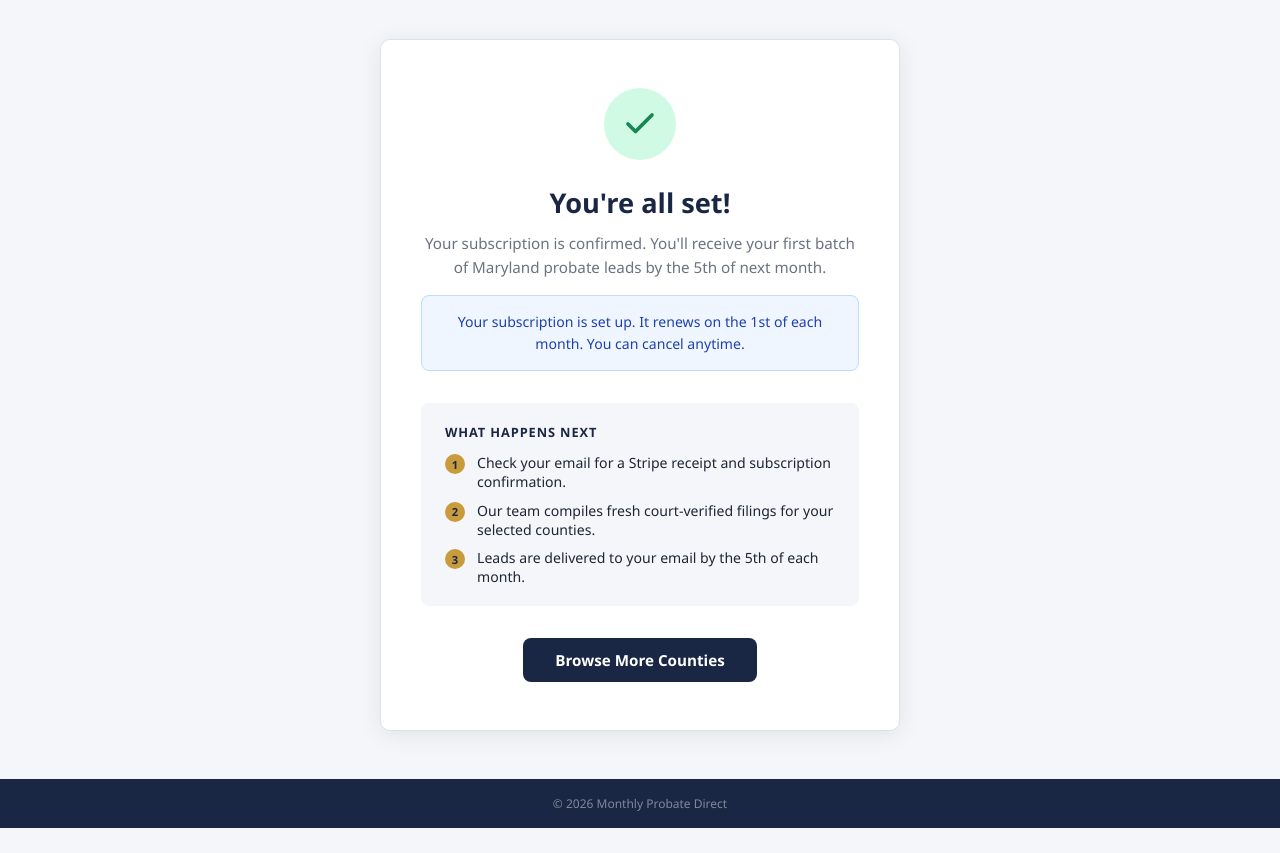
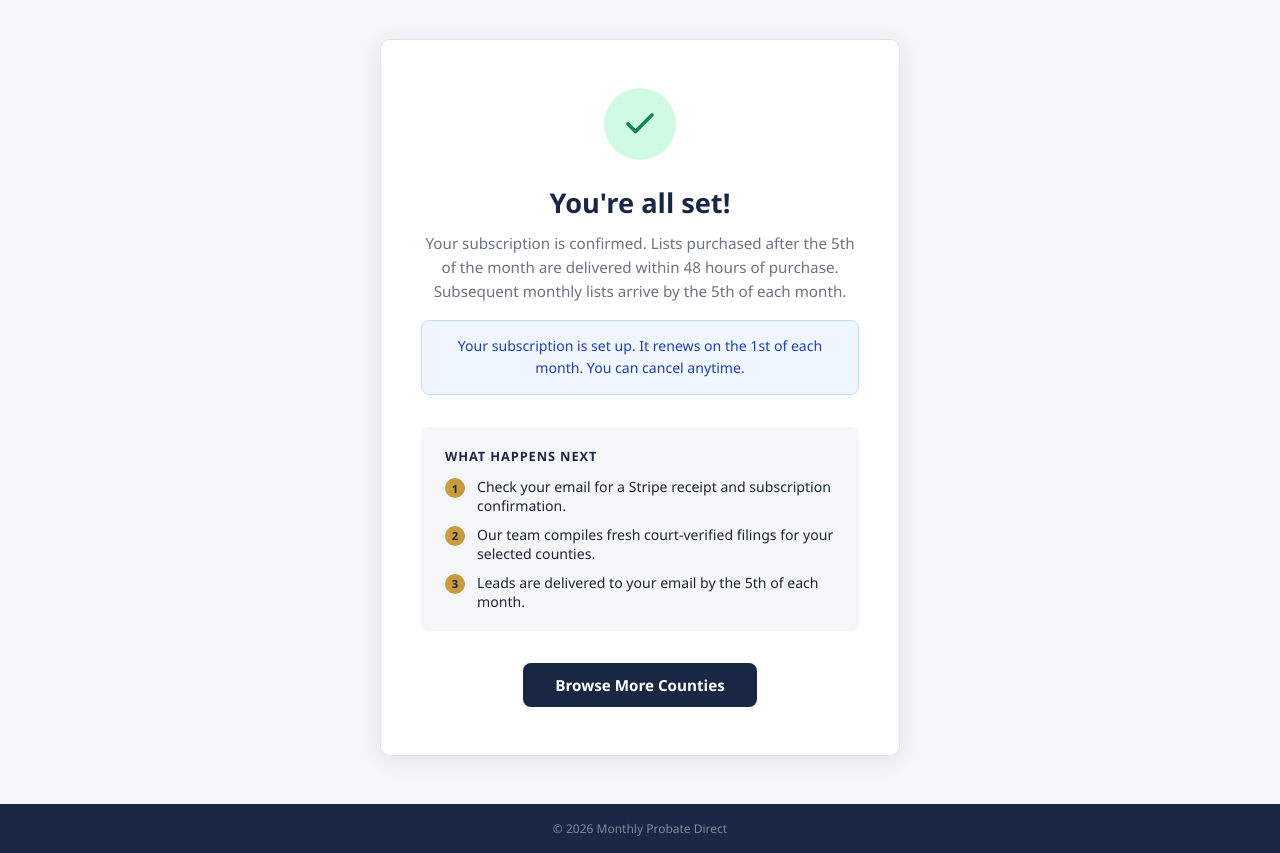
Before and after one commit to seifertkh/monthlyprobatedirect, a website: page success.html in a window 1280 px wide. Shown: the part 73-926 px from the top of the page. Before the commit the page ends 901 px from the top, so only its background shows below. Drawn offline with Linux system fonts and the light colour scheme.

Commit message:
Clarify first-month delivery timing on confirmation page

```diff
--- a/success.html
+++ b/success.html
@@ -144,7 +144,7 @@
       </svg>
     </div>
     <h1>You're all set!</h1>
-    <p class="subtitle">Your subscription is confirmed. You'll receive your first batch of Maryland probate leads by the 5th of next month.</p>
+    <p class="subtitle">Your subscription is confirmed. Lists purchased after the 5th of the month are delivered within 48 hours of purchase. Subsequent monthly lists arrive by the 5th of each month.</p>
     <p class="billing-notice" id="billingNotice">Setting up your subscription&hellip;</p>
 
     <div class="what-next">
```
